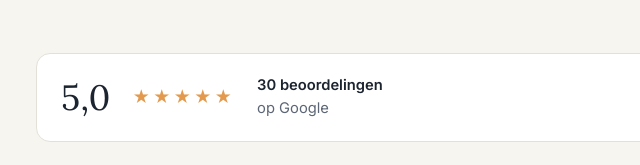
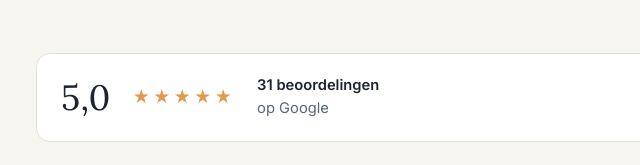
Before and after one commit to SimonBCox/coxadvies.nl, a plain HTML site: page index.html in a window 1280 px wide. Shown: the part 6643-6808 px from the top of the page, 88-728 px from the left. Drawn offline with Linux system fonts and the light colour scheme.

Commit message:
Recensies: 31 beoordelingen op Google
Co-Authored-By: Claude Sonnet 5.5 <noreply@anthropic.com>

```diff
--- a/index.html
+++ b/index.html
@@ -767,7 +767,7 @@
       <div class="rec-kop reveal">
         <span class="rec-cijfer">5,0</span>
         <span class="sterren" aria-label="5,0 van de 5">&#9733;&#9733;&#9733;&#9733;&#9733;</span>
-        <span class="rec-kop-tekst"><b>30 beoordelingen</b><br>op Google</span>
+        <span class="rec-kop-tekst"><b>31 beoordelingen</b><br>op Google</span>
         <a href="https://share.google/SNu4BlGeXYmKo3u03" target="_blank" rel="noopener">Bekijk op Google</a>
       </div>
       <div class="rec-wrap reveal">
```
